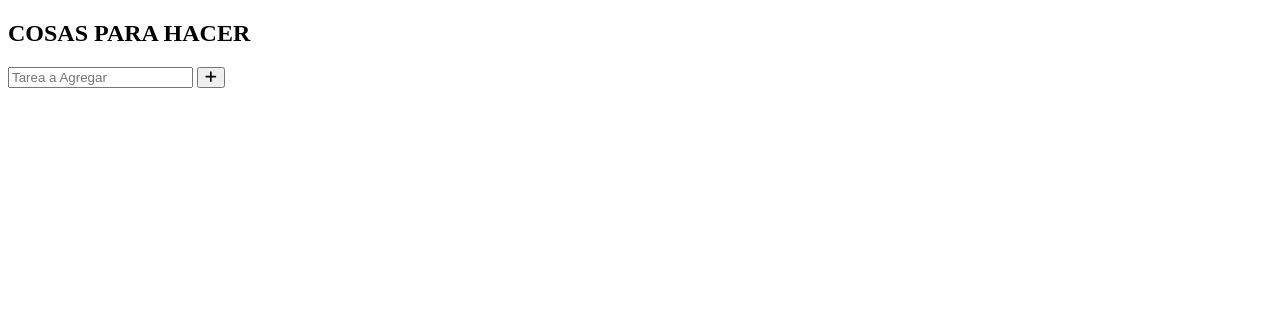
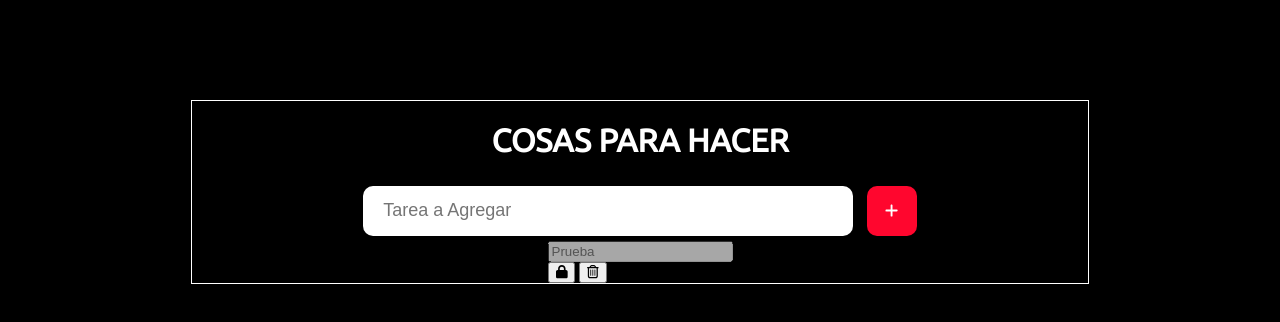
Before and after one commit to JaccN7/ToDoList, a plain HTML site: page index.html in a window 1280 px wide. Drawn offline with Linux system fonts and the light colour scheme.

Commit message:
M04C02 To do List Actualizado CSS

```diff
--- a/css/style.css
+++ b/css/style.css
@@ -0,0 +1,43 @@
+@import url('https://fonts.googleapis.com/css2?family=Ubuntu&display=swap');
+
+body{
+    width: 70%;
+    background-color: #000000;
+    margin: 100px auto;
+    display: flex;
+    flex-direction: column;
+    align-items: center;
+    font-family: 'Ubuntu', sans-serif;
+    border: 1px solid white;
+}
+
+h1{
+    color: #ffffff;
+}
+
+.input{
+    width: 450px;
+    height: 50px;
+    margin: 5px;
+    padding: 0px 20px;
+    outline: none;
+    border: 0;
+    border-radius: 10px;
+    background-color: #ffffff;
+    font-size: 18px;
+}
+
+.boton-agregar{
+    width: 50px;
+    height: 50px;
+    margin: 5px;
+    border: 0;
+    border-radius: 10px;
+    font-size: 15px;
+    color:#ffffff;
+    background-color: rgb(255,6,46);
+}
+
+.boton-agregar:hover{
+    opacity: 0.9;
+}
--- a/index.html
+++ b/index.html
@@ -1,5 +1,6 @@
 <!DOCTYPE html>
 <html lang="es">
+
 <head>
     <meta charset="UTF-8">
     <meta http-equiv="X-UA-Compatible" content="IE=edge">
@@ -9,20 +10,21 @@
     <!-- Font Awesome icons (VERSIÓN GRATUITA) -->
     <script src="https://use.fontawesome.com/releases/v6.1.0/js/all.js" crossorigin="anonymous"></script>
 </head>
+
 <body>
-    <h2>COSAS PARA HACER</h2>
+    <h1>COSAS PARA HACER</h1>
     <div class="input-div">
-        <label></label>
-        <input type="text" class="input" placeholder="Tarea a Agregar"/>
+        <input type="text" class="input" placeholder="Tarea a Agregar" />
         <button type="button" class="boton-agregar"><i class="fa-solid fa-plus"></i></button>
-        <!-- <div class="container">
+    </div>
+    <div class="container">
             <div class="item">
-                <input type="text" class="item-input" disabled/>
+                <input type="text" class="item-input" value="Prueba" disabled/>
             </div>
             <button type="button" class="boton-editar"><i class="fa-solid fa-lock"></i></button>
             <button type="button" class="boton-remover"><i class="fa-regular fa-trash-can"></i></button>
-        </div> -->
-    </div>
+        </div>
     <script src="js/script.js"></script>
 </body>
+
 </html>
```
